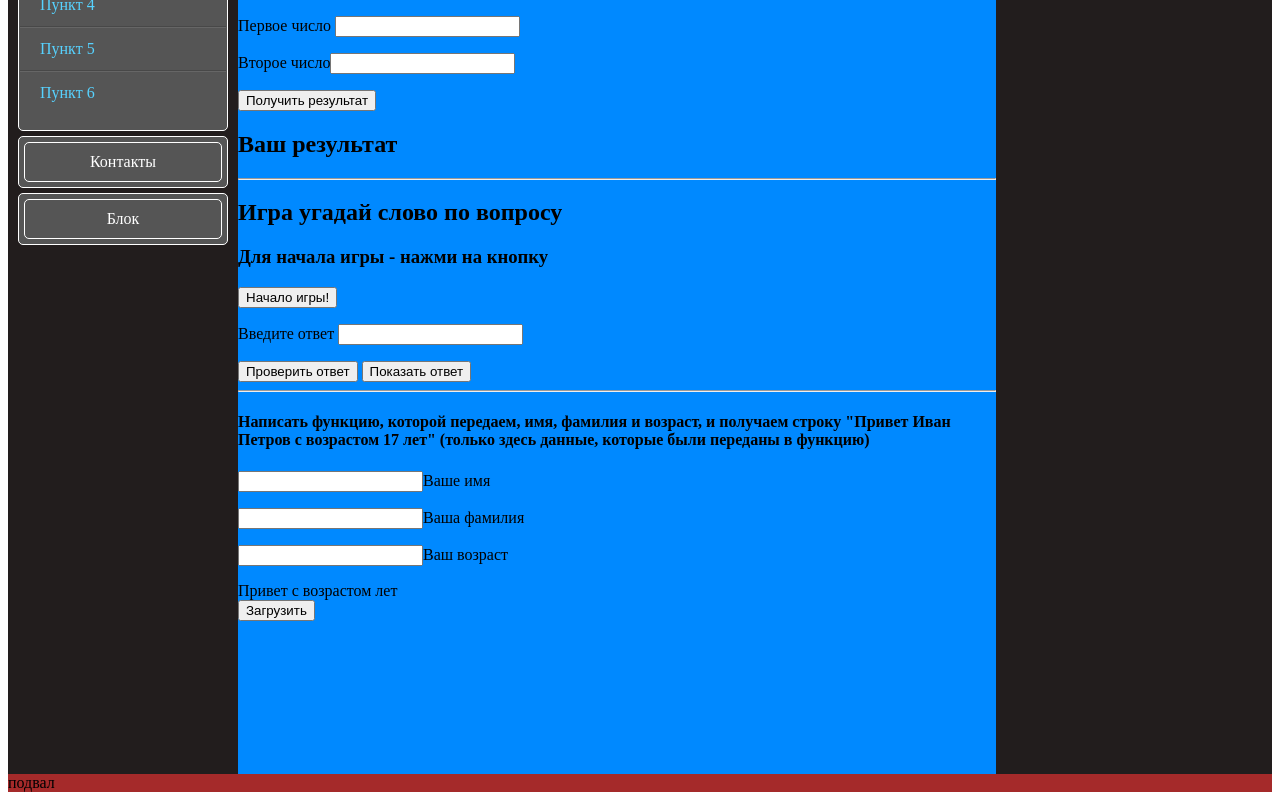
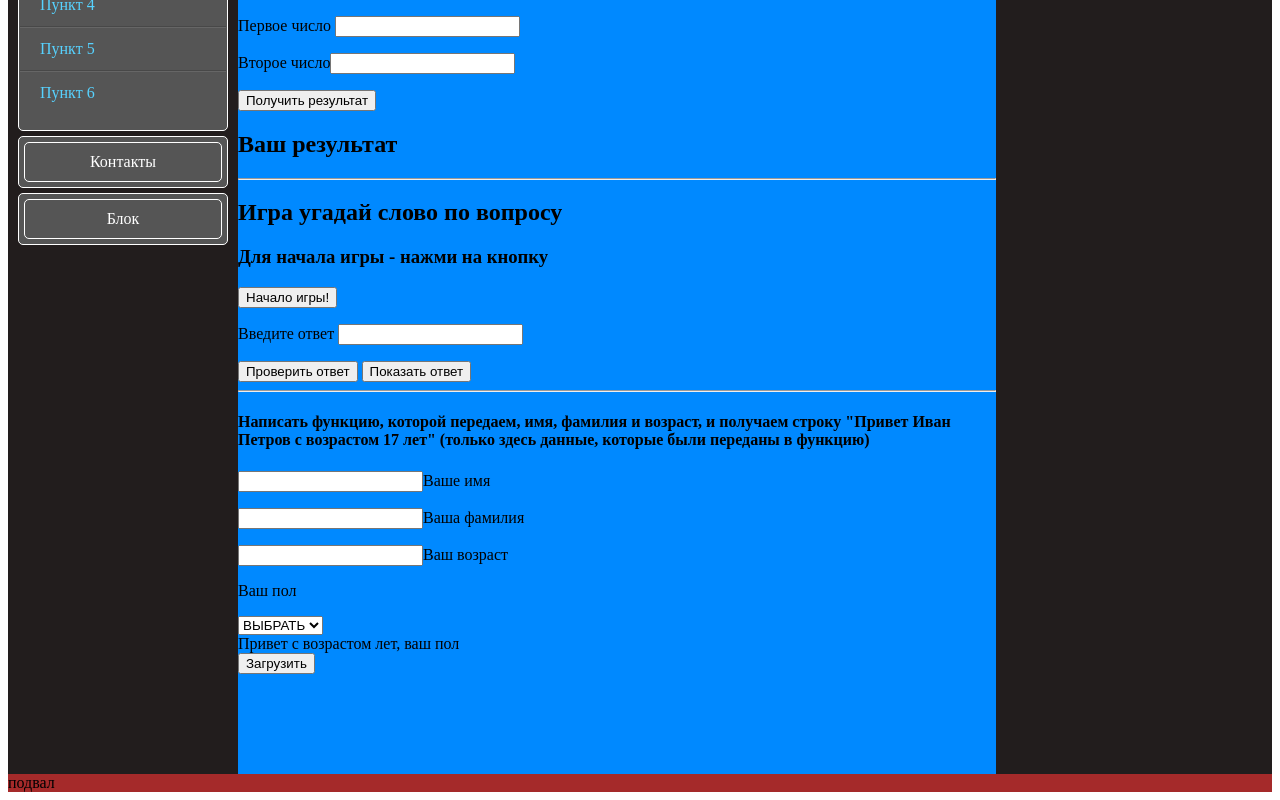
Before and after one commit to Vitaliy-Kuzmenko/the_task_for_pumping, a plain HTML site: page index.html in a window 1280 px wide. Both pictures are taken after a click on the button "Загрузить". Shown: the part 384-1184 px from the top of the page. Drawn offline with Linux system fonts and the light colour scheme.

Commit message:
добавлен выбор пола

```diff
--- a/index.html
+++ b/index.html
@@ -107,6 +107,12 @@
          <p> <input type="text" id="name_user">Ваше имя</p>
           <p> <input type="text" id="surname_user">Ваша фамилия</p>
           <p> <input type="text" id="age_user">Ваш возраст</p>
+          <p> Ваш пол </p>
+          <select id="sex_user">
+            <option value="">ВЫБРАТЬ</option>
+            <option value="m">мужской</option>
+            <option value="f">женский</option>
+          </select>
          <div id="results2"></div>
          <button type="submit" id="download2">Загрузить</button>
 
--- a/script.js
+++ b/script.js
@@ -75,14 +75,17 @@ btnStartGame.onclick = () =>{
 const inpName_user = document.getElementById('name_user')
 const inpSurname_user = document.getElementById('surname_user')
 const inpAge_user = document.getElementById('age_user')
+const inpSex_user = document.getElementById('sex_user')
 const printResults2 = document.getElementById('results2')
 const btnDownload2 = document.getElementById('download2')
 
-const fnPrintRes2 =(name,surname,age)=>{
-    printResults2.innerHTML = `Привет ${name.value} ${surname.value} с возрастом  ${age.value} лет`
+const fnPrintRes2 =(name,surname,age,sex)=>{
+    printResults2.innerHTML = `Привет ${name.value} ${surname.value} с возрастом  ${age.value} лет, ваш пол ${inpSex_user.value}`
+
+
 }
 
 btnDownload2.onclick = ()=>{
-    fnPrintRes2(inpName_user,inpSurname_user,inpAge_user)
+    fnPrintRes2(inpName_user,inpSurname_user,inpAge_user,inpSex_user)
     console.log(inpName_user,inpSurname_user,inpAge_user)
 }
```
